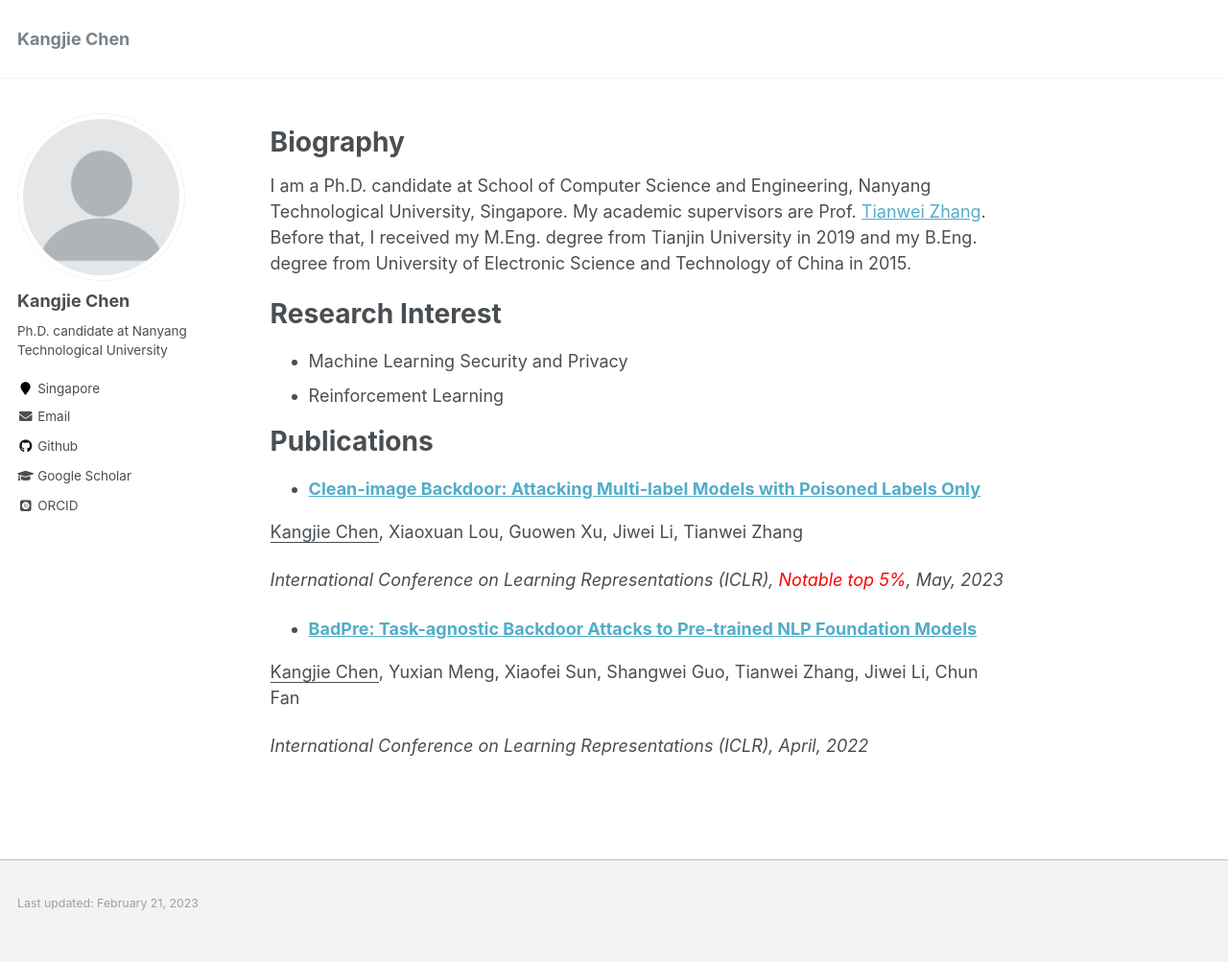
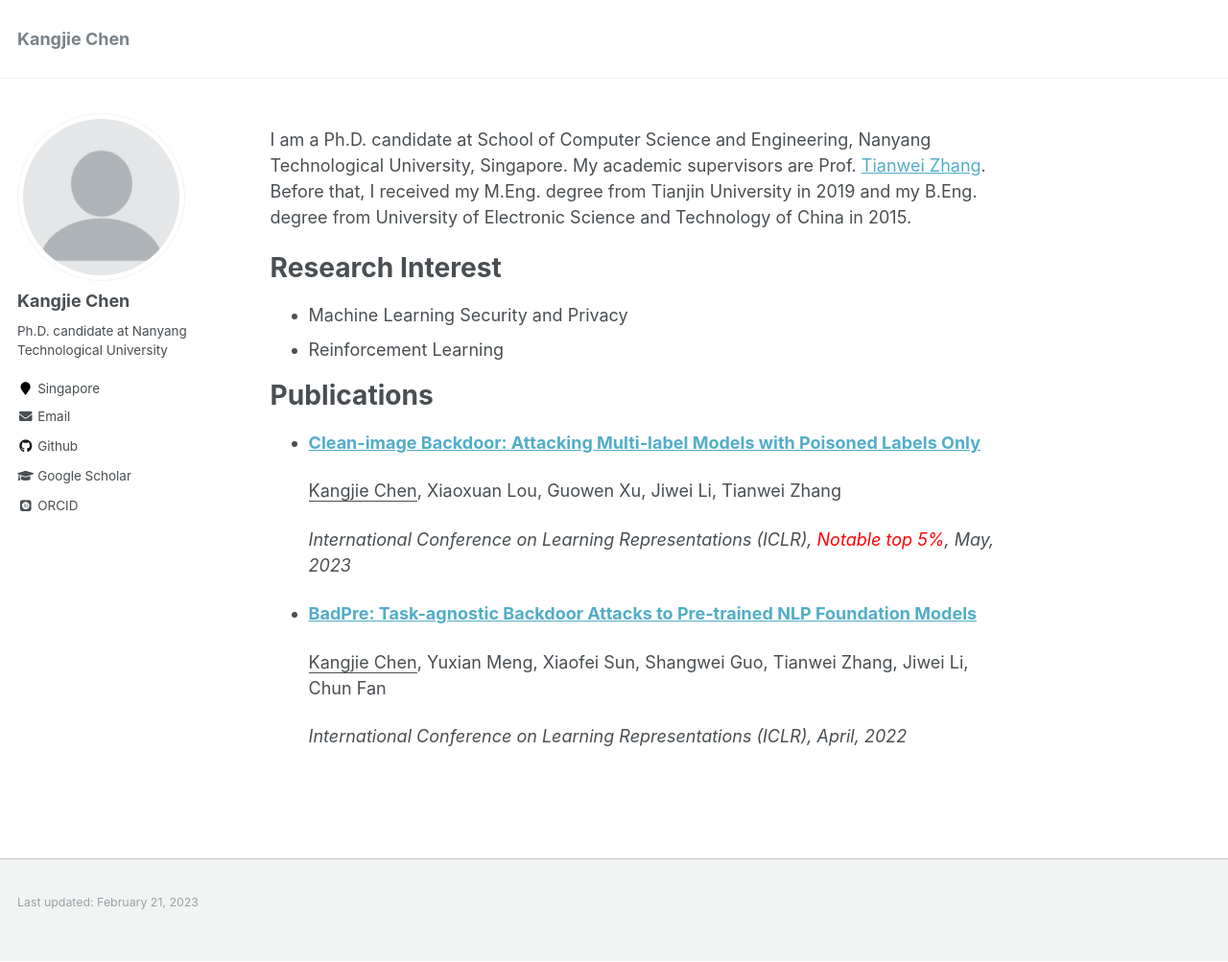
Before and after one commit to kangjie-chen/kangjie-chen.github.io, a Jekyll site: the page built from _pages/about.md, in a window 1280 px wide and 1003 px high. Shown: the whole window at 96% size. Built offline with Jekyll 4.4.1, drawn with Linux system fonts in a browser that asks for light colours; some web fonts are replaced.

Commit message:
update home page

```diff
--- a/_pages/about.md
+++ b/_pages/about.md
@@ -7,8 +7,6 @@ redirect_from:
   - /about/
   - /about.html
 ---
-
-# **Biography**
 
 I am a Ph.D. candidate at School of Computer Science and Engineering, Nanyang Technological University, Singapore. My academic supervisors are Prof. [Tianwei Zhang](https://personal.ntu.edu.sg/tianwei.zhang/index.html). Before that, I received my M.Eng. degree from Tianjin University in 2019 and my B.Eng. degree from University of Electronic Science and Technology of China in 2015.
 
@@ -21,13 +19,13 @@ I am a Ph.D. candidate at School of Computer Science and Engineering, Nanyang Te
 
 * **[Clean-image Backdoor: Attacking Multi-label Models with Poisoned Labels Only](https://openreview.net/pdf?id=rFQfjDC9Mt)**
 
-<u>Kangjie Chen</u>, Xiaoxuan Lou, Guowen Xu, Jiwei Li, Tianwei Zhang
+  <u>Kangjie Chen</u>, Xiaoxuan Lou, Guowen Xu, Jiwei Li, Tianwei Zhang
 
-*International Conference on Learning Representations (ICLR), <span style="color:red">Notable top 5%</span>, May, 2023*
+  *International Conference on Learning Representations (ICLR), <span style="color:red">Notable top 5%</span>, May, 2023*
 
 
 * **[BadPre: Task-agnostic Backdoor Attacks to Pre-trained NLP Foundation Models](https://openreview.net/pdf?id=Mng8CQ9eBW)**
 
-<u>Kangjie Chen</u>, Yuxian Meng, Xiaofei Sun, Shangwei Guo, Tianwei Zhang, Jiwei Li, Chun Fan
+  <u>Kangjie Chen</u>, Yuxian Meng, Xiaofei Sun, Shangwei Guo, Tianwei Zhang, Jiwei Li, Chun Fan
 
-*International Conference on Learning Representations (ICLR), April, 2022*
+  *International Conference on Learning Representations (ICLR), April, 2022*
```
